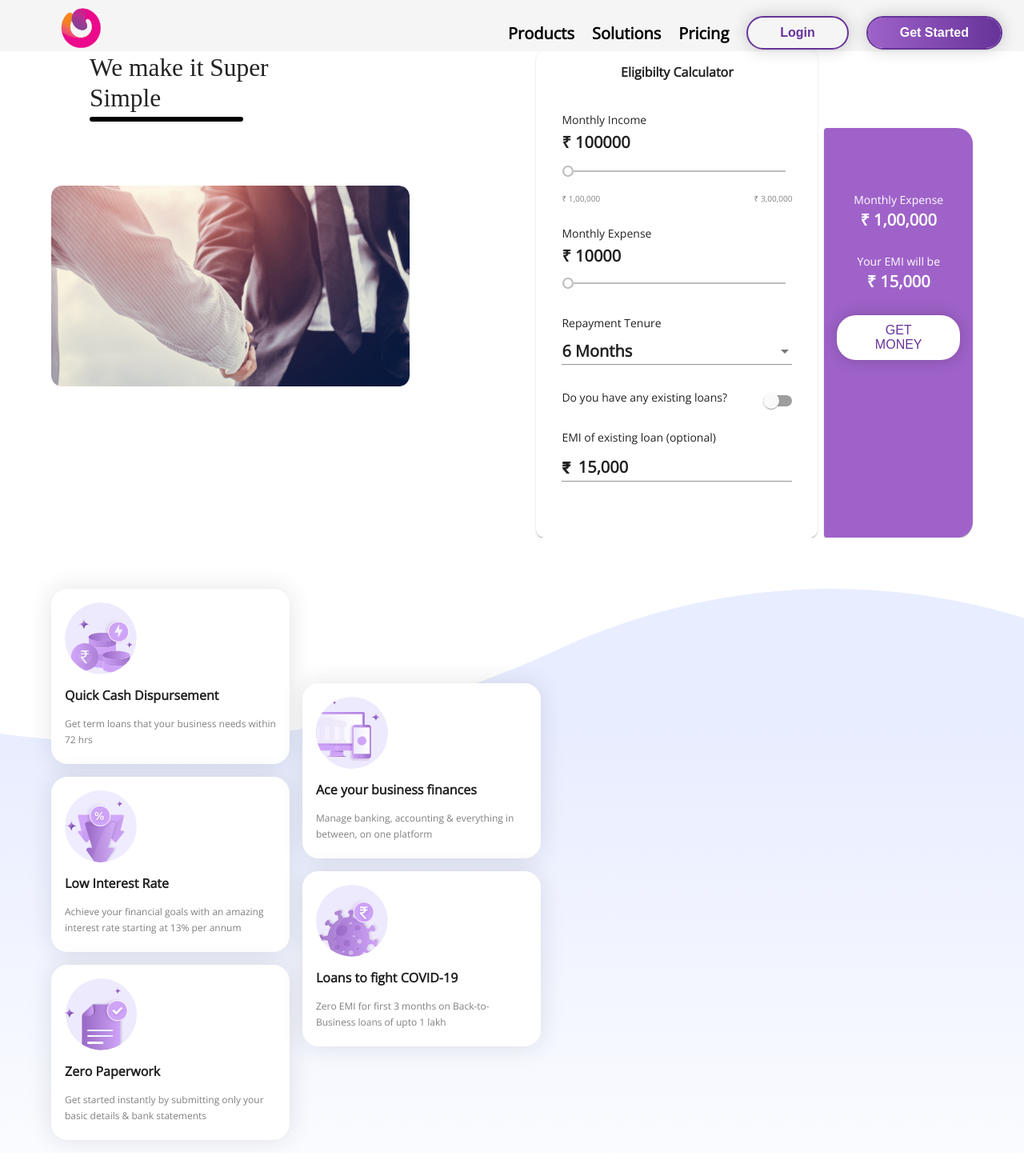
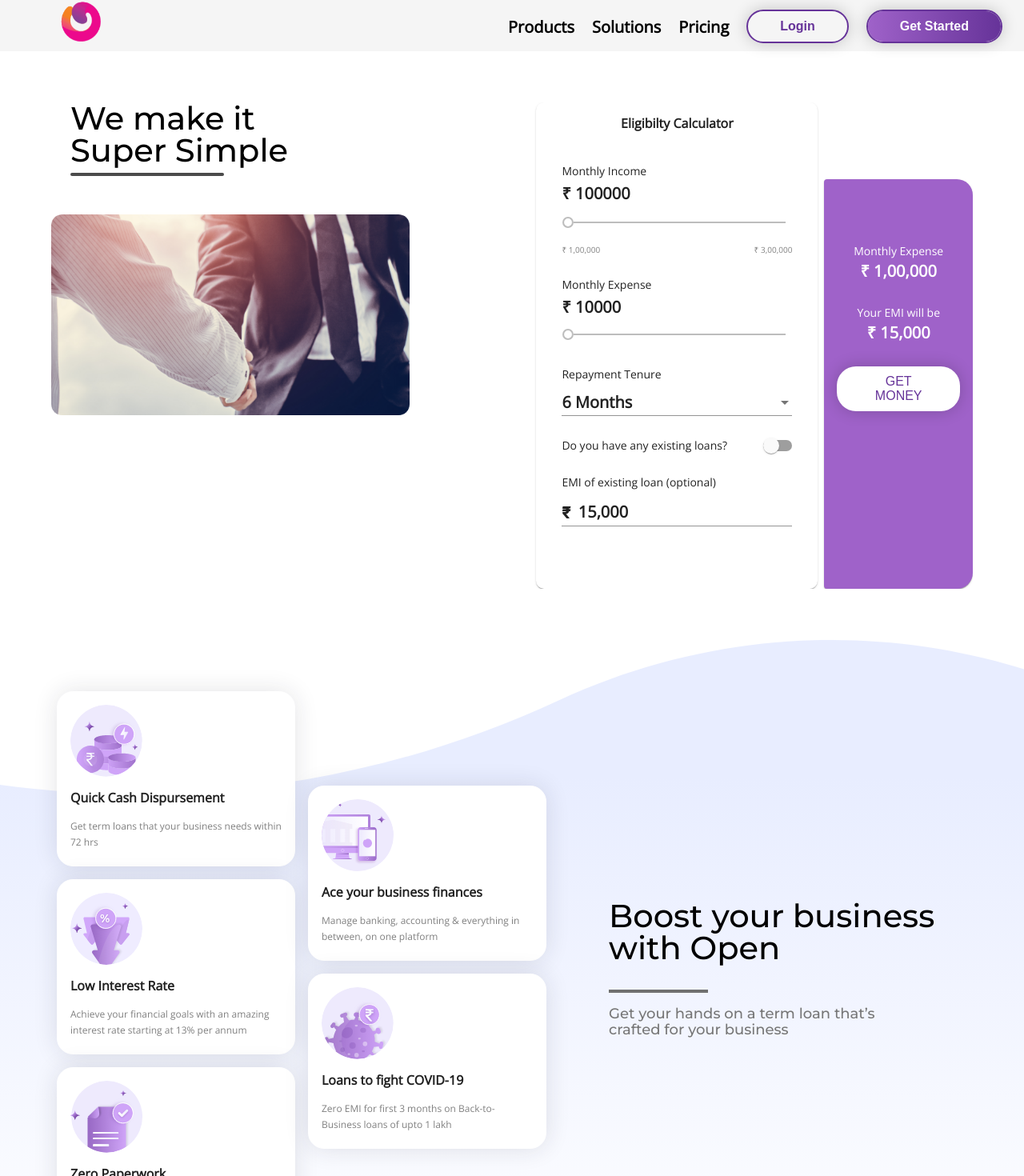
Before and after one commit to abhikhatri67/openfin, an Angular app: page / in a window 1280 px wide. Shown: the top 1470 px of the page at 80% size. Before the commit the page ends 1441 px from the top, so only its background shows below. Built offline with nearby package versions, Linux system fonts and the light colour scheme.

Commit message:
Dashboard alomost done, finishing styling and background left.

```diff
--- a/src/app/dashboard/dashboard-container/dashboard-container.component.css
+++ b/src/app/dashboard/dashboard-container/dashboard-container.component.css
@@ -3,10 +3,12 @@
   display: flex;
   justify-content: space-between;
   margin: 4rem;
+  margin-top: 8rem;
 }
 
 .left-content-text {
-  margin-left: 3rem;
+  width: 28vw;
+  margin-left: 1.5rem;
 }
 
 .left-content-text img {
@@ -14,10 +16,14 @@
 }
 
 .line {
-  margin-bottom: 5rem;
-  border-top: 6px solid black;
+  margin-bottom: 3rem;
+  border-top: 4px solid black;
+  width: 236px;
   width: 15vw;
-  border-radius: 50px;
+  background: #000000 0% 0% no-repeat padding-box;
+  border-radius: 13px;
+  opacity: 0.7;
+  margin-top: 0.5rem;
 }
 
 .collect-img {
@@ -25,9 +31,16 @@
 }
 
 /* Lower Section CSS */
-.lower-container {
+.lower-section {
   background-image: url("/assets/background/sol_wave_bg.svg");
   background-position: top;
+}
+
+.lower-container {
+  display: flex;
+  justify-content: space-around;
+  align-items: center;
+  width: 92vw;
 }
 
 .cards-container {
@@ -43,7 +56,7 @@
   box-shadow: 0px 0px 30px #2321321f;
   border: 1px solid #ffffff;
   border-radius: 20px;
-  font-family: Open Sans;
+  font-family: "Open Sans", sans-serif;
   margin-bottom: 1rem;
 }
 
@@ -78,3 +91,36 @@
   width: 90px;
   height: 90px;
 }
+
+/* Open Account Section Styling */
+.open-account-container {
+  width: 32vw;
+  font-family: "Montserrat", sans-serif;
+}
+
+.open-account-title {
+  font-family: inherit;
+  font-size: 40px;
+}
+
+.open-account-container p {
+  width: 30vw;
+  color: #777777;
+  font-family: inherit;
+  font-size: 18px;
+}
+
+.open-account-title {
+  font-family: "Montserrat", sans-serif;
+  line-height: 40px;
+}
+
+.line3 {
+  width: 120px;
+  height: 0px;
+  background: transparent url("/assets/images/Line 3.svg") 0% 0% no-repeat
+    padding-box;
+  border: 2px solid #707070;
+  margin-top: 2rem;
+  margin-bottom: 1rem;
+}
--- a/src/app/dashboard/dashboard-container/dashboard-container.component.html
+++ b/src/app/dashboard/dashboard-container/dashboard-container.component.html
@@ -3,7 +3,7 @@
   <section class="upper-container">
     <div class="left-content">
       <div class="left-content-text">
-        <img src="assets/text/wmiss.svg" alt="" />
+        <div class="open-account-title">We make it Super Simple</div>
         <div class="line"></div>
       </div>
       <div>
@@ -13,21 +13,17 @@
           alt=""
         />
       </div>
-      <!-- <div>
-        <img src="assets/background/blob-small.svg" alt="" />
-      </div> -->
     </div>
     <div class="right-content">
       <!-- Eligibilty Calculator Component -->
       <app-eligibility-calculator></app-eligibility-calculator>
-      <!-- <div>
-        <img src="assets/background/circle.svg" alt="" />
-      </div> -->
     </div>
   </section>
 
   <!-- Dashboard Lower Section -->
-  <section class="lower-container">
+  <section class="lower-section">
+    <div class="lower-container">
+      <!-- Lower Section: Cards Container -->
       <div class="cards-container">
         <div class="left-cards">
           <div>
@@ -126,15 +122,21 @@
               <mat-card-title>Loans to fight COVID-19</mat-card-title>
               <mat-card-content class="lower-card-content">
                 <p>
-                Zero EMI for first 3 months on Back-to-Business loans of upto 1
-                lakh
+                  Zero EMI for first 3 months on Back-to-Business loans of upto
+                  1 lakh
                 </p>
               </mat-card-content>
             </mat-card>
           </div>
         </div>
-      <div></div>
       </div>
-    <div></div>
+
+      <!-- Lower Section - Open Account  -->
+      <div class="open-account-container">
+        <div class="open-account-title">Boost your business with Open</div>
+        <div class="line3"></div>
+        <p>Get your hands on a term loan that’s crafted for your business</p>
+      </div>
+    </div>
   </section>
 </main>
--- a/src/app/eligibility-calculator/eligibility-calculator.component.css
+++ b/src/app/eligibility-calculator/eligibility-calculator.component.css
@@ -4,7 +4,7 @@
 
 .calculator-card {
   width: 25vw;
-  font-family: Open Sans;
+  font-family: "Open Sans", sans-serif;
   border-radius: 10px;
 }
 
@@ -59,23 +59,21 @@
 }
 
 .existing-loan-contents mat-slide-toggle {
-  margin-top: 1rem;
+  margin-top: 0.5rem;
 }
 
-/* :host ::ng-deep .slider .mat-slider-thumb {
-  background-color: #ff3967;
-} */
+/* TODO Remove :host styling  */
 
 :host ::ng-deep mat-select .mat-select-value,
 :host ::ng-deep .mat-input-element {
-  font-family: Open Sans;
+  font-family: "Open Sans", sans-serif;
   font-size: 20px;
   font-weight: 700;
 }
 
 /* Loan Card Style */
 .loan-card {
-  font-family: Open Sans;
+  font-family: "Open Sans", sans-serif;
   margin-top: 6rem;
   background-color: #9f62c9;
   height: 60vh;
--- a/src/app/header/header.component.css
+++ b/src/app/header/header.component.css
@@ -10,7 +10,6 @@ mat-toolbar {
   justify-content: space-between;
   align-items: center;
   width: 100%;
-  padding-top: 1rem;
 }
 
 .logo-container {
@@ -26,7 +25,7 @@ mat-toolbar {
   display: flex;
   align-items: center;
   justify-content: space-around;
-  font: normal normal normal 25px/34px Open Sans;
+  font: normal normal normal 25px/34px "Open Sans", sans-serif;
 }
 
 .nav {
--- a/src/styles.css
+++ b/src/styles.css
@@ -1,6 +1,7 @@
 /* You can add global styles to this file, and also import other style files */
 @import "~@angular/material/prebuilt-themes/indigo-pink.css";
 @import url("https://fonts.googleapis.com/css2?family=Open+Sans&display=swap");
+@import url("https://fonts.googleapis.com/css2?family=Montserrat:wght@500&display=swap");
 
 html,
 body {
@@ -14,5 +15,5 @@ body {
 
 body {
   margin: 0;
-  font-family: Open Sans, sans-serif;
+  font-family: "Open Sans", sans-serif;
 }
```
Also changed, not shown: src/assets/images/Line 3.svg (added). Lines whose indentation alone changed are shown as unchanged.
